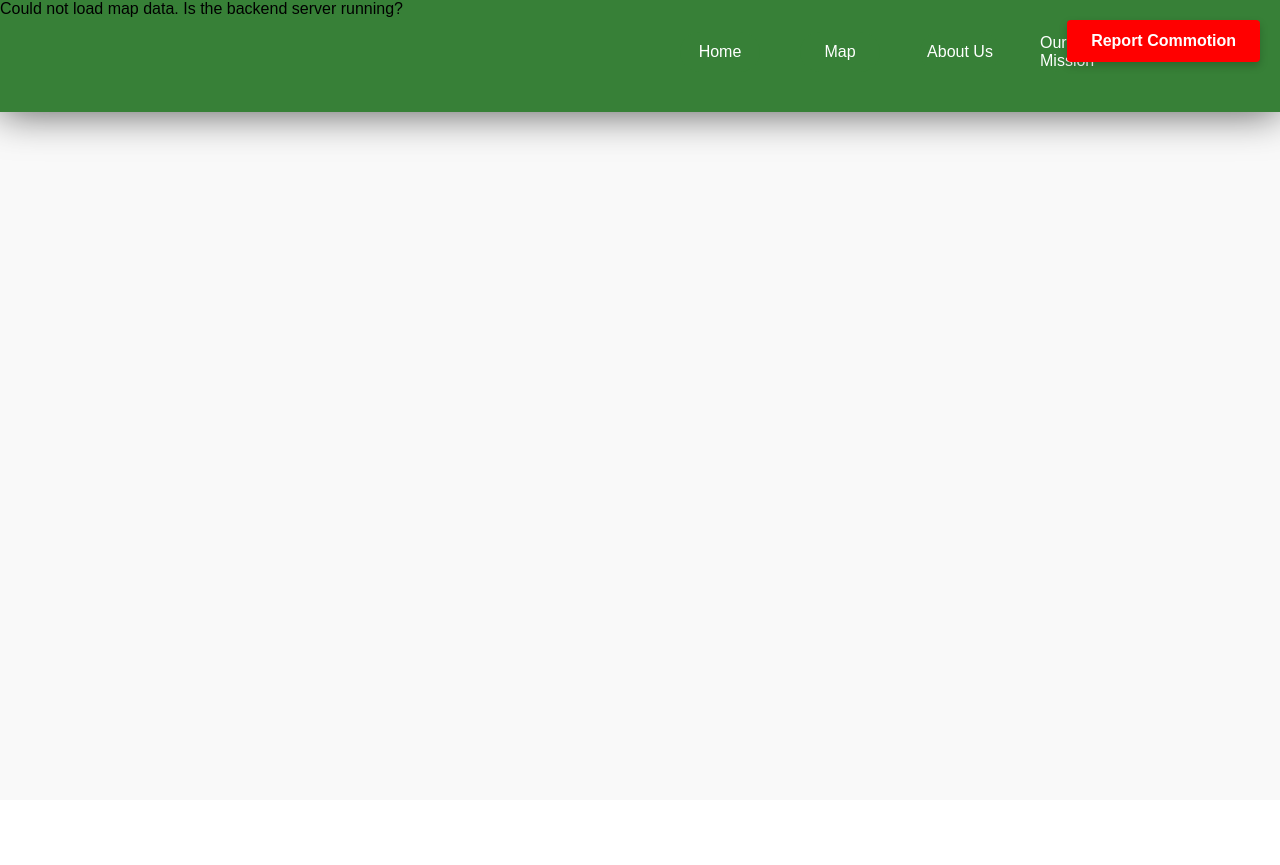
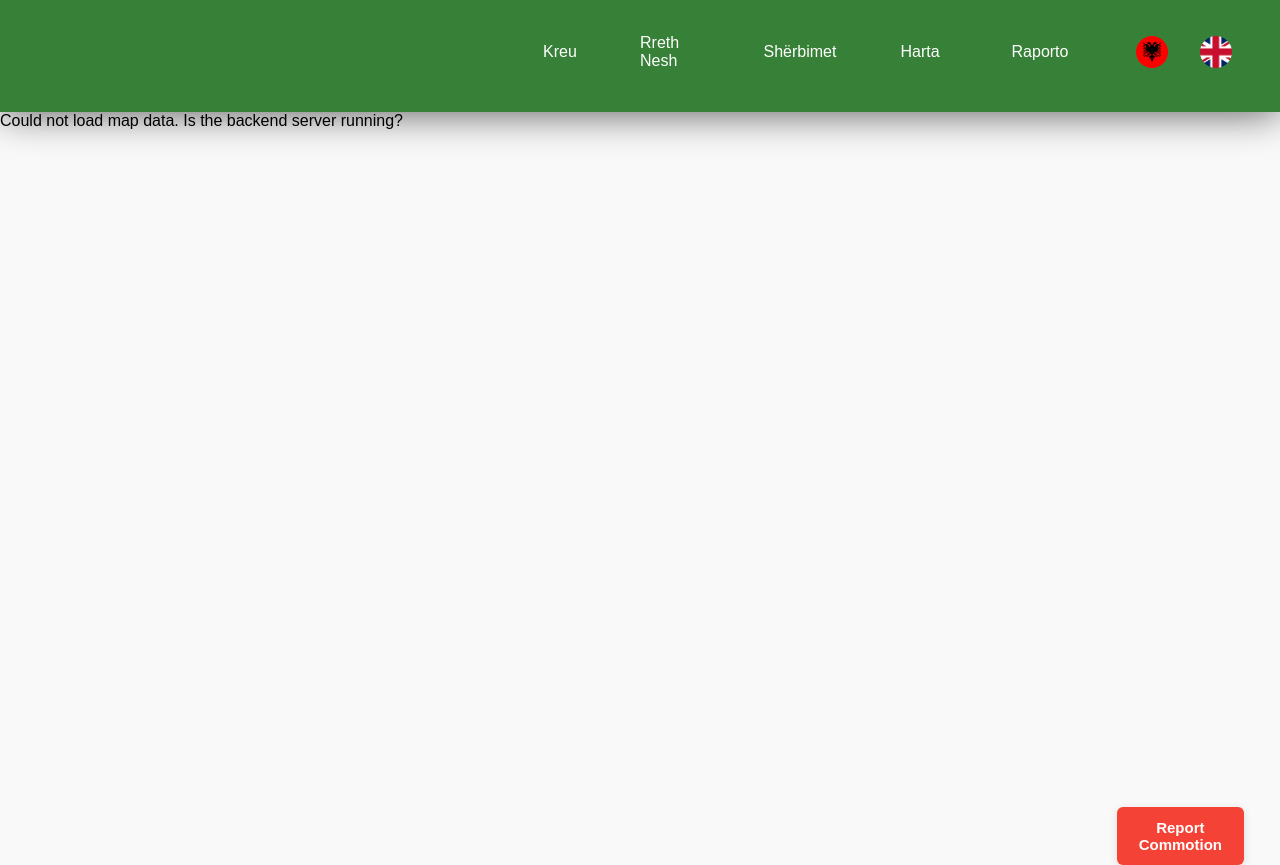
Before and after one commit to ExplodingWater/Noisewatch, a PHP site: page /map.html in a window 1280 px wide. Before the commit the page ends 147 px from the top, so only its background shows below. Run offline with PHP 8.4, Linux system fonts and the light colour scheme; some libraries are stand-ins or nearby versions.

Commit message:
Heatmap color changes, navbar language, report submission fixes, adjusting layouts and a few buttons.

```diff
--- a/map.html
+++ b/map.html
@@ -8,16 +8,20 @@
 </head>
 <body>
     <nav>
-        <a href="/">Home</a>
-        <a href="/map">Map</a>
-        <a href="/about">About Us</a>
-        <a href="/services">Our Mission</a>
-        <a class="report" href="/report">Report</a>
+        <a href="index.html">Kreu</a>
+        <a href="about.html">Rreth Nesh</a>
+        <a href="services.html">Shërbimet</a>
+        <a href="map.html">Harta</a>
+        <a href="report.html">Raporto</a>
+        <a class="al" href="index.html" title="Shqip"></a>
+        <a class="en" href="en.html" title="English"></a>
     </nav>
 
     <main class="map-container">
         <div id="googleMap"></div>
-        <button class="report-button" onclick="window.location.href='/report'">Report Commotion</button>
+        <div id="map-controls">
+            <button class="report-button" onclick="window.location.href='/report'">Report Commotion</button>
+        </div>
     </main>
 
     <script src="maplogic.js"></script>
--- a/maplogic.js
+++ b/maplogic.js
@@ -16,26 +16,76 @@ async function fetchReportsAndDrawHeatmap(map) {
         }
         const reports = await response.json();
 
-        const heatMapData = reports.map(report => ({
-            location: new google.maps.LatLng(report.latitude, report.longitude),
-            weight: report.decibels
-        }));
-
-        const heatmap = new google.maps.visualization.HeatmapLayer({
-            data: heatMapData
+        // --- CLUSTERING ---
+        const clusterDistance = 0.0015; // smaller value = more fine clusters; tweak as needed
+        let clusters = [];
+        reports.forEach(r => {
+            // Try to assign to an existing cluster
+            let found = false;
+            for (let cl of clusters) {
+                const dx = cl.lat - r.latitude;
+                const dy = cl.lng - r.longitude;
+                if (Math.sqrt(dx*dx + dy*dy) < clusterDistance) {
+                    cl.reports.push(r);
+                    // Mean update
+                    cl.lat = (cl.lat * (cl.reports.length - 1) + r.latitude) / cl.reports.length;
+                    cl.lng = (cl.lng * (cl.reports.length - 1) + r.longitude) / cl.reports.length;
+                    cl.totalDecibels += r.decibels;
+                    found = true;
+                    break;
+                }
+            }
+            if (!found) {
+                clusters.push({
+                    lat: r.latitude,
+                    lng: r.longitude,
+                    reports: [r],
+                    totalDecibels: r.decibels
+                });
+            }
         });
 
-        heatmap.set('radius', 20);
-        heatmap.set('opacity', 0.8);
-        heatmap.set('gradient', [
-            'rgba(0, 255, 255, 0)', 'rgba(0, 255, 255, 1)', 'rgba(0, 191, 255, 1)',
-            'rgba(0, 127, 255, 1)', 'rgba(0, 63, 255, 1)', 'rgba(0, 0, 255, 1)',
-            'rgba(0, 0, 223, 1)', 'rgba(0, 0, 191, 1)', 'rgba(0, 0, 159, 1)',
-            'rgba(0, 0, 127, 1)', 'rgba(63, 0, 91, 1)', 'rgba(127, 0, 63, 1)',
-            'rgba(191, 0, 31, 1)', 'rgba(255, 0, 0, 1)'
-        ]);
-
-        heatmap.setMap(map);
+        // --- HEATMAP DATA & COLOR LOGIC ---
+        const customGradient = [
+            'rgba(76, 175, 80, 0)',      // Quiet/transparent
+            'rgba(76, 175, 80, 1)',      // Green
+            'rgba(255, 193, 7, 1)',      // Yellow
+            'rgba(255, 152, 0, 1)',      // Orange
+            'rgba(244, 67, 54, 1)'       // Red
+        ];
+        // For Google heatmap, point color depends on weight; but to get true buckets, we'll use multiple layers, one per band.
+        const bands = [
+          { name: 'green', colorIdx: 1, min: -Infinity, max: 50 },
+          { name: 'yellow', colorIdx: 2, min: 51, max: 60 },
+          { name: 'orange', colorIdx: 3, min: 61, max: 80 },
+          { name: 'red', colorIdx: 4, min: 81, max: Infinity }
+        ];
+        bands.forEach(band => {
+            const data = [];
+            clusters.forEach(cl => {
+                const reportCount = cl.reports.length;
+                const avgDb = cl.totalDecibels / reportCount;
+                if (avgDb >= band.min && avgDb <= band.max) {
+                    // Weight can be reportCount or avgDb
+                    for (let i = 0; i < 1; i++) {
+                        data.push({
+                            location: new google.maps.LatLng(cl.lat, cl.lng),
+                            weight: avgDb // use avgDb so color mapping is more accurate
+                        });
+                    }
+                }
+            });
+            if (data.length > 0) {
+                const heatmap = new google.maps.visualization.HeatmapLayer({
+                    data: data,
+                    radius: 20 + 10 * Math.min(10, data.length), // scale radius up to 10x size
+                    opacity: 0.7,
+                    gradient: [customGradient[0], customGradient[band.colorIdx]]
+                });
+                heatmap.setMap(map);
+            }
+        });
+        // Optionally add circles or markers for high density
 
     } catch (error) {
         console.error("Could not fetch reports:", error);
--- a/style.css
+++ b/style.css
@@ -11,11 +11,12 @@ nav {
   background-color: rgb(55, 128, 55);
   justify-content: flex-end;
   align-items: center;
-  position: absolute;
+  position: relative;
   top: 0;
   left: 0;
   right: 0;
   box-shadow: 0 0.1vh 5vh rgba(0, 0, 0, 0.658);
+  z-index: 100;
 }
 
 nav a {
@@ -398,6 +399,34 @@ textarea:focus {
     margin-top: 10px;
 }
 
+#map-controls {
+    position: absolute;
+    right: 16px;
+    bottom: 60px;
+    z-index: 20;
+    display: flex;
+    flex-direction: column;
+    align-items: flex-end;
+    /* pointer-events: none; Only set on button now */
+}
+#map-controls .report-button {
+    pointer-events: auto;
+    margin-bottom: 8px;
+    padding: 12px 22px;
+    border-radius: 6px;
+    font-size: 15px;
+    background: #F44336; /* match red for warning/loud */
+    color: #fff;
+    border: none;
+    box-shadow: 0 2px 8px rgba(0,0,0,0.12);
+    font-weight: 700;
+    cursor: pointer;
+    transition: background 0.2s;
+}
+#map-controls .report-button:hover {
+    background: #D32F2F;
+}
+
 @media (max-width: 768px) {
     .report-container {
         padding: 10px;
```
Also changed, not shown: en.html (+7 -7 lines), index.html (+7 -7 lines), report-logic.js (+10 -0 lines), report.html (+7 -5 lines).
